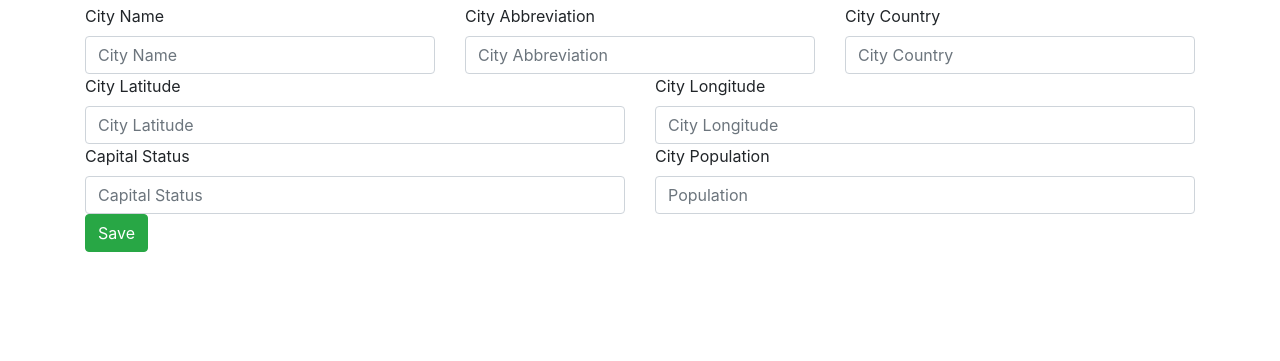
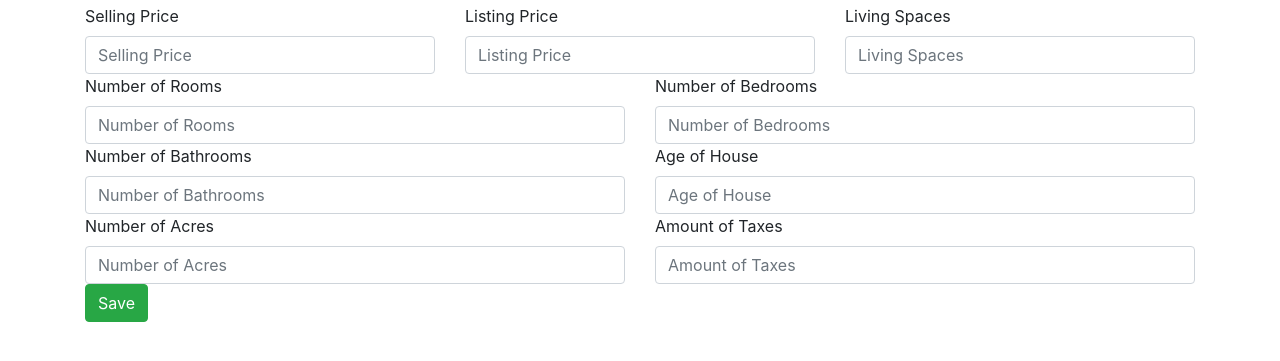
Before and after one commit to vp373/Web_Forms_Project, a Flask app: template app/templates/edit.html in a window 1280 px wide. Shown: the part 56-417 px from the top of the page. Run offline with Flask 2, Linux system fonts and the light colour scheme; the template is opened without the code that fills it, so the values that code supplies are empty; some libraries are stand-ins or nearby versions.

Commit message:
Task: Updated app, edit, init, view

```diff
--- a/app/app.py
+++ b/app/app.py
@@ -30,7 +30,7 @@ def record_view(home_id):
     cursor = mysql.get_db().cursor()
     cursor.execute('SELECT * FROM homes WHERE id=%s', home_id)
     result = cursor.fetchall()
-    return render_template('view.html', title='View Form', homes=result[0])
+    return render_template('view.html', title='View Form', home=result[0])
 
 
 @app.route('/edit/<int:home_id>', methods=['GET'])
@@ -38,7 +38,7 @@ def form_edit_get(home_id):
     cursor = mysql.get_db().cursor()
     cursor.execute('SELECT * FROM homes WHERE id=%s', home_id)
     result = cursor.fetchall()
-    return render_template('edit.html', title='Edit Form', homes=result[0])
+    return render_template('edit.html', title='Edit Form', home=result[0])
 
 
 @app.route('/edit/<int:home_id>', methods=['POST'])
@@ -100,18 +100,30 @@ def api_retrieve(home_id) -> str:
 
 @app.route('/api/v1/homes/', methods=['POST'])
 def api_add() -> str:
+    cursor = mysql.get_db().cursor()
+    cursor.execute('SELECT * FROM homes WHERE id=%s', home_id)
+    result = cursor.fetchall()
+    json_result = json.dumps(result);
     resp = Response(status=201, mimetype='application/json')
     return resp
 
 
 @app.route('/api/v1/homes/<int:home_id>', methods=['PUT'])
 def api_edit(home_id) -> str:
+    cursor = mysql.get_db().cursor()
+    cursor.execute('SELECT * FROM homes WHERE id=%s', home_id)
+    result = cursor.fetchall()
+    json_result = json.dumps(result);
     resp = Response(status=201, mimetype='application/json')
     return resp
 
 
 @app.route('/api/homes/<int:home_id>', methods=['DELETE'])
 def api_delete(home_id) -> str:
+    cursor = mysql.get_db().cursor()
+    cursor.execute('SELECT * FROM homes WHERE id=%s', home_id)
+    result = cursor.fetchall()
+    json_result = json.dumps(result);
     resp = Response(status=210, mimetype='application/json')
     return resp
 
--- a/app/templates/edit.html
+++ b/app/templates/edit.html
@@ -1,42 +1,54 @@
 {% extends "layout.html" %}
 {% block content %}
-<form action="/edit/{{city.id}}" method="post">
+<form action="/edit/{{home.id}}" method="post">
     <div class="row">
         <div class="col">
-            <label for="fldName">City Name</label>
-            <input id="fldName" type="text" class="form-control" placeholder="City Name" name="fldName" value="{{city.fldName}}">
+            <label for="Sell">Selling Price</label>
+            <input id="Sell" type="text" class="form-control" placeholder="Selling Price" name="Sell" value="{{home.Sell}}">
         </div>
         <div class="col">
-            <label for="fldAbbreviation">City Abbreviation</label>
-            <input id="fldAbbreviation" type="text" class="form-control" placeholder="City Abbreviation"
-                   name="fldAbbreviation" value="{{city.fldAbbreviation}}">
+            <label for="List">Listing Price</label>
+            <input id="List" type="text" class="form-control" placeholder="Listing Price"
+                   name="List" value="{{home.List}}">
         </div>
         <div class="col">
-            <label for="fldCountry">City Country</label>
-            <input id="fldCountry" type="text" class="form-control" placeholder="City Country" name="fldCountry" value="{{city.fldCountry}}">
+            <label for="Living">Living Spaces</label>
+            <input id="Living" type="text" class="form-control" placeholder="Living Spaces" name="Living" value="{{home.Living}}">
         </div>
     </div>
 
     <div class="row">
         <div class="col">
-            <label for="fldLat">City Latitude</label>
-            <input id="fldLat" type="text" class="form-control" placeholder="City Latitude" name="fldLat" value="{{city.fldLat}}">
+            <label for="Rooms">Number of Rooms</label>
+            <input id="Rooms" type="text" class="form-control" placeholder="Number of Rooms" name="Rooms" value="{{home.Rooms}}">
         </div>
         <div class="col">
-            <label for="fldlong">City Longitude</label>
-            <input id="fldlong" type="text" class="form-control" placeholder="City Longitude" name="fldLong" value="{{city.fldLong}}">
+            <label for="Bedrooms">Number of Bedrooms</label>
+            <input id="Bedrooms" type="text" class="form-control" placeholder="Number of Bedrooms" name="Bedrooms" value="{{home.Bedrooms}}">
         </div>
     </div>
     <div class="row">
         <div class="col">
-            <label for="fldCapitalStatus">Capital Status</label>
+            <label for="Bathrooms">Number of Bathrooms</label>
 
-            <input id="fldCapitalStatus" type="text" class="form-control" placeholder="Capital Status"
-                   name="fldCapitalStatus" value="{{city.fldCapitalStatus}}">
+            <input id="Bathrooms" type="text" class="form-control" placeholder="Number of Bathrooms"
+                   name="Bathrooms" value="{{home.Bathrooms}}">
         </div>
         <div class="col">
-            <label for="fldPopulation">City Population</label>
-            <input id="fldPopulation" type="text" class="form-control" placeholder="Population" name="fldPopulation" value="{{city.fldPopulation}}">
+            <label for="Age">Age of House</label>
+            <input id="Age" type="text" class="form-control" placeholder="Age of House" name="Age" value="{{home.Age}}">
+        </div>
+    </div>
+    <div class="row">
+        <div class="col">
+            <label for="Acres">Number of Acres</label>
+
+            <input id="Acres" type="text" class="form-control" placeholder="Number of Acres"
+                   name="Acres" value="{{home.Acres}}">
+        </div>
+        <div class="col">
+            <label for="Taxes">Amount of Taxes</label>
+            <input id="Taxes" type="text" class="form-control" placeholder="Amount of Taxes" name="Taxes" value="{{home.Taxes}}">
         </div>
     </div>
     <button type="submit" class="btn btn-success">Save</button>
--- a/app/templates/view.html
+++ b/app/templates/view.html
@@ -14,10 +14,10 @@
         <li class="list-group-item">Amount of Taxes: {{ home.Taxes }}</li>
     </ul>
     <div class="card-body">
-        <a href="/edit/{{home.id}}" class="card-link btn btn-primary">Edit</a>
+        <a href="/edit/{{ home.id }}" class="card-link btn btn-primary">Edit</a>
     </div>
 </div>
-<form action="/delete/{{home.id}}" method="post"><button type="submit" class="btn btn-danger">Delete</button></form>
+<form action="/delete/{{ home.id }}" method="post"><button type="submit" class="btn btn-danger">Delete</button></form>
 
 
 {% endblock %}
--- a/db/init.sql
+++ b/db/init.sql
@@ -2,6 +2,7 @@ CREATE DATABASE homesData;
 use homesData;
 
 CREATE TABLE IF NOT EXISTS homes (
+    `id` int AUTO_INCREMENT,
     `Sell` VARCHAR(3) CHARACTER SET utf8,
     `List` INT,
     `Living` INT,
@@ -10,7 +11,8 @@ CREATE TABLE IF NOT EXISTS homes (
     `Baths` INT,
     `Age` INT,
     `Acres` NUMERIC(3, 2),
-    `Taxes` INT
+    `Taxes` INT,
+    PRIMARY KEY (`id`)
 );
 INSERT INTO homes (Sell,List,Living,Rooms,Beds,Baths,Age,Acres,Taxes)VALUES
     ('142', 160, 28, 10, 5, 3,  60, 0.28,  3167),
```
